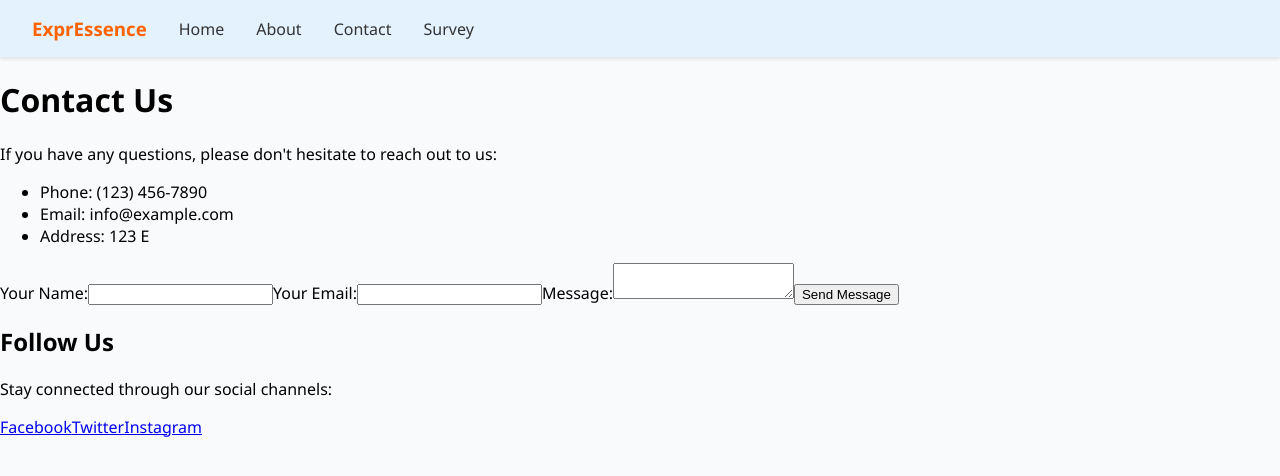
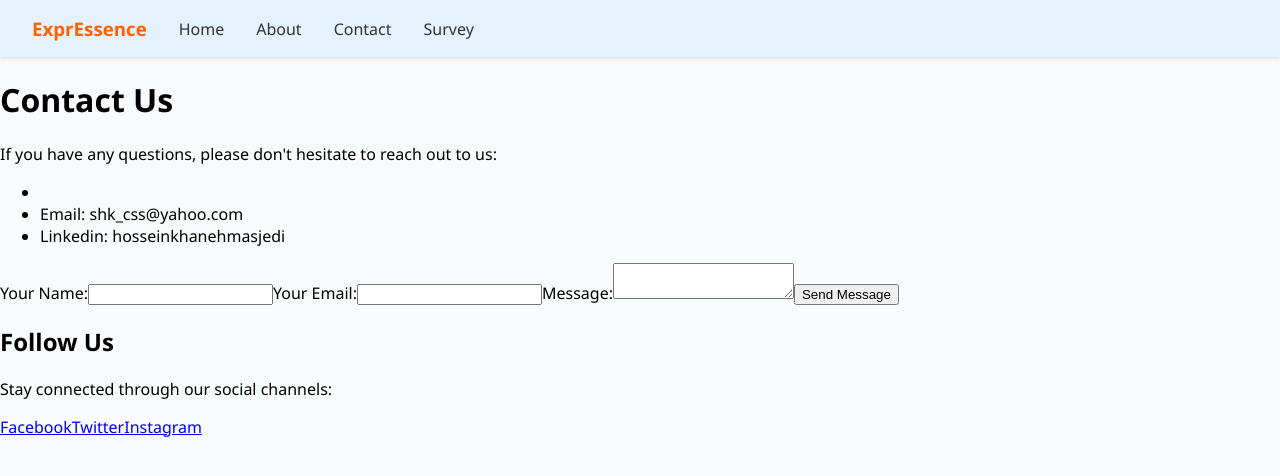
Before and after one commit to xCamelot2001/project-fea-webapp, a React (Create React App) app in the folder client/: page /contact in a window 1280 px wide. Shown: the top 476 px of the page. Built offline with nearby package versions, Linux system fonts and the light colour scheme.

Commit message:
Update contact information in Contact.js

```diff
--- a/client/src/pages/Contact.js
+++ b/client/src/pages/Contact.js
@@ -6,9 +6,9 @@ function Contact() {
       <h1>Contact Us</h1>
       <p>If you have any questions, please don't hesitate to reach out to us:</p>
       <ul>
-          <li>Phone: (123) 456-7890</li>
-          <li>Email: info@example.com</li>
-          <li>Address: 123 E</li>
+          <li></li>
+          <li>Email: shk_css@yahoo.com</li>
+          <li>Linkedin: hosseinkhanehmasjedi</li>
       </ul>
       <form action="#" method="post">
           <label htmlFor="name">Your Name:</label>
```
